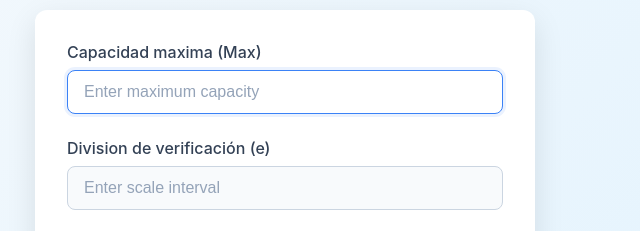
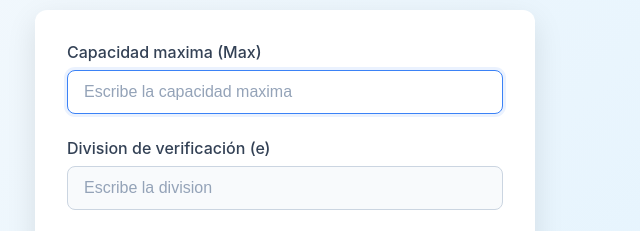
Before and after one commit to ajustebalanzasybasculas-web/Balanzas, a plain HTML site: page index.html in a window 1280 px wide. Shown: the part 268-499 px from the top of the page, 355-995 px from the left. Drawn offline with Linux system fonts and the light colour scheme.

```diff
--- a/index.html
+++ b/index.html
@@ -24,7 +24,7 @@
                     <input
                         type="number"
                         id="maxCapacity"
-                        placeholder="Enter maximum capacity"
+                        placeholder="Escribe la capacidad maxima"
                         step="any"
                     >
                 </div>
@@ -35,7 +35,7 @@
                     <input
                         type="number"
                         id="scaleInterval"
-                        placeholder="Enter scale interval"
+                        placeholder="Escribe la division"
                         step="any"
                     >
                 </div>
```
